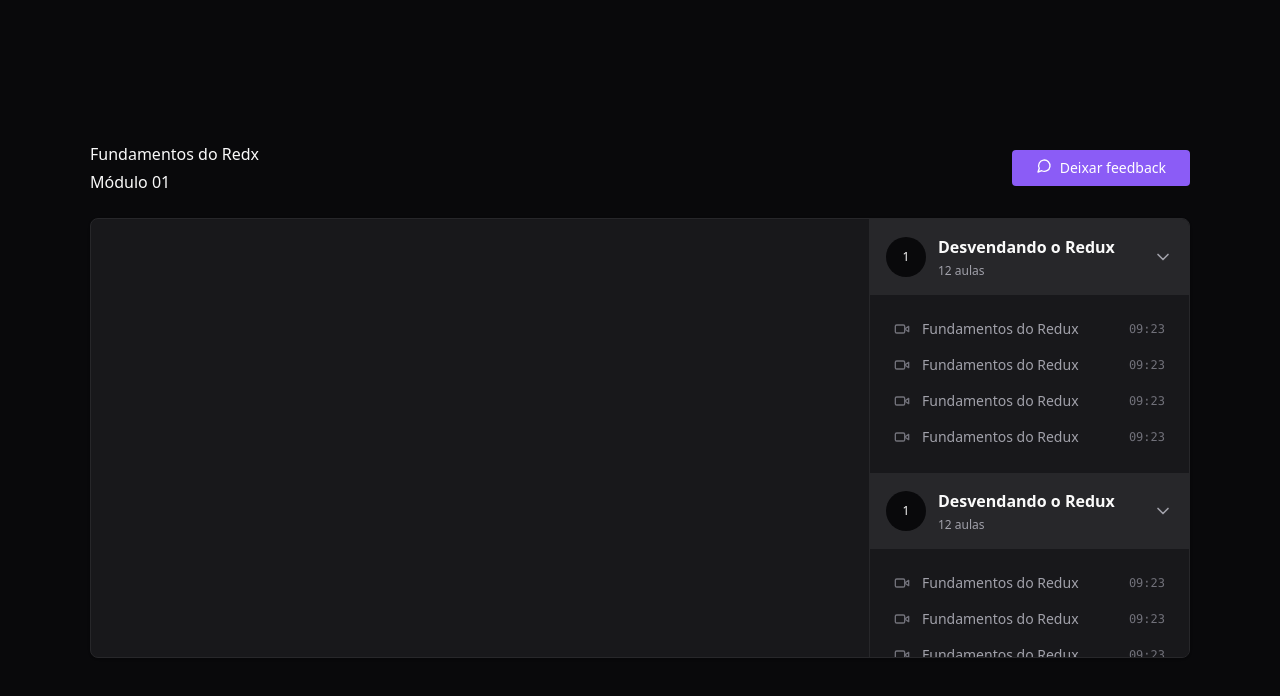
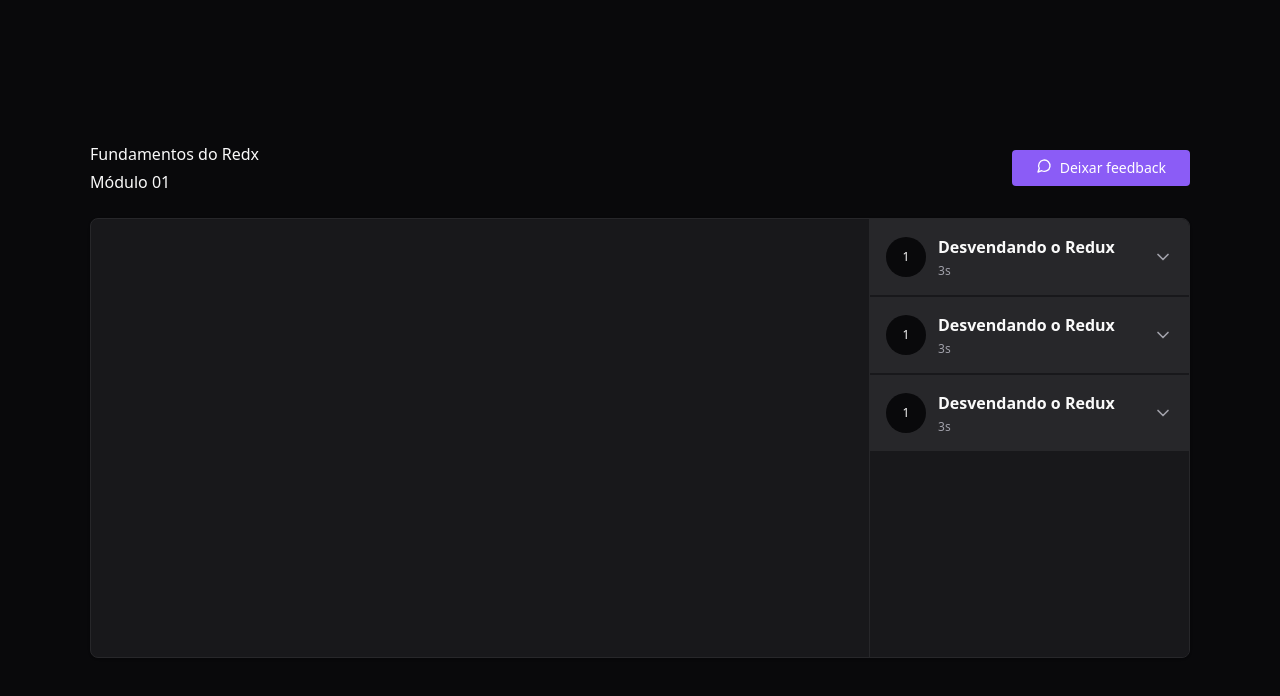
Before and after one commit to davidrock/react-redux-zustand, a React (Vite) app: page / in a window 1280 px wide. Shown: the top 696 px of the page. Built offline with nearby package versions, Linux system fonts and the light colour scheme.

Commit message:
split in components and add radix-ui

```diff
--- a/package.json
+++ b/package.json
@@ -13,6 +13,7 @@
 		"format": "prettier --write 'src/**/*.{js,jsx,ts,tsx,css,md,json}' --config ./.prettierrc"
 	},
 	"dependencies": {
+		"@radix-ui/react-collapsible": "^1.0.3",
 		"@reduxjs/toolkit": "^1.9.7",
 		"lucide-react": "^0.292.0",
 		"react": "^18.2.0",
--- /dev/null
+++ b/src/components/Header.tsx
@@ -0,0 +1,8 @@
+export function Header() {
+	return (
+		<div className="flex flex-col gap-1">
+			<h1>Fundamentos do Redx</h1>
+			<span className="">Módulo 01</span>
+		</div>
+	);
+}
--- /dev/null
+++ b/src/components/Lesson.tsx
@@ -0,0 +1,18 @@
+import { Video } from 'lucide-react';
+
+interface Props {
+	title: string;
+	duration: string;
+}
+
+export function Lesson({ title, duration }: Props) {
+	return (
+		<>
+			<button className="flex items-center gap-3 text-sm text-zinc-400">
+				<Video className="h-4 w-4 text-zinc-500" />
+				<span>{title}</span>
+				<span className="ml-auto font-mono text-xs text-zinc-500">{duration}</span>
+			</button>
+		</>
+	);
+}
--- /dev/null
+++ b/src/components/Module.tsx
@@ -0,0 +1,39 @@
+import { ChevronDown } from 'lucide-react';
+import { Lesson } from './Lesson';
+import * as Collapsible from '@radix-ui/react-collapsible';
+
+interface Props {
+	title: string;
+	lessonsAmount: number;
+	index: number;
+}
+
+export function Module({ title, lessonsAmount, index }: Props) {
+	return (
+		<Collapsible.Root className="group">
+			<div>
+				<Collapsible.Trigger className="flex w-full items-center gap-3 bg-zinc-800 p-4">
+					<div className="flex h-10 w-10 items-center justify-center rounded-full bg-zinc-950 text-xs">1</div>
+
+					<div className="flex flex-col gap-1 text-left">
+						<strong>{title}</strong>
+						<span className="text-xs text-zinc-400">{lessonsAmount}s</span>
+					</div>
+
+					<ChevronDown className="ml-auto h-5 w-5 text-zinc-400 group-data-[state=open]:rotate-180 transition-transform" />
+				</Collapsible.Trigger>
+				<Collapsible.Content>
+					<nav className="relative flex flex-col gap-4 p-6">
+						<Lesson title="Fundamentos do redux" duration="09:13" />
+						<Lesson title="Fundamentos do redux" duration="09:13" />
+						<Lesson title="Fundamentos do redux" duration="09:13" />
+						<Lesson title="Fundamentos do redux" duration="09:13" />
+						<Lesson title="Fundamentos do redux" duration="09:13" />
+						<Lesson title="Fundamentos do redux" duration="09:13" />
+						<Lesson title="Fundamentos do redux" duration="09:13" />
+					</nav>
+				</Collapsible.Content>
+			</div>
+		</Collapsible.Root>
+	);
+}
--- /dev/null
+++ b/src/components/PlayerVideo.tsx
@@ -0,0 +1,9 @@
+import ReactPlayer from 'react-player';
+
+export function PlayerVideo() {
+	return (
+		<div className="aspect-video flex-1">
+			<ReactPlayer width="100%" height="100%" controls url="https://www.youtube.com/watch?v=0nB_JfVDsXk" />
+		</div>
+	);
+}
--- a/src/pages/Player.tsx
+++ b/src/pages/Player.tsx
@@ -1,16 +1,14 @@
-import { ChevronDown, MessageCircle, Video } from 'lucide-react';
-import ReactPlayer from 'react-player';
+import { MessageCircle } from 'lucide-react';
+import { Header } from '../components/Header';
+import { PlayerVideo } from '../components/PlayerVideo';
+import { Module } from '../components/Module';
 
 export function Player() {
 	return (
 		<div className="flex h-screen items-center justify-center bg-zinc-950 text-zinc-50">
 			<div className="flex w-[1100px] flex-col gap-6">
 				<div className="flex items-center justify-between">
-					{/* Header */}
-					<div className="flex flex-col gap-1">
-						<h1>Fundamentos do Redx</h1>
-						<span className="">Módulo 01</span>
-					</div>
+					<Header />
 
 					<button className="items.center 0.2s flex gap-2 rounded bg-violet-500 px-6 py-2 text-sm font-medium text-white transition-colors hover:bg-violet-600">
 						<MessageCircle className="h-4 w-4" /> Deixar feedback
@@ -18,112 +16,11 @@
 				</div>
 
 				<main className="relative flex overflow-hidden rounded-lg border border-zinc-800 bg-zinc-900 pr-80 shadow">
-					<div className="aspect-video flex-1">
-						<ReactPlayer width="100%" height="100%" controls url="https://www.youtube.com/watch?v=0nB_JfVDsXk" />
-					</div>
+					<PlayerVideo />
 					<aside className="scrollbar-thin scrollbar-track-zinc-950 scrollbar-thumb-zinc-800 absolute bottom-0 right-0 top-0 w-80 divide-y-2 divide-zinc-900 overflow-y-scroll border-l border-zinc-800 bg-zinc-900">
-						<div>
-							<button className="flex w-full items-center gap-3 bg-zinc-800 p-4">
-								<div className="flex h-10 w-10 items-center justify-center rounded-full bg-zinc-950 text-xs">1</div>
-
-								<div className="flex flex-col gap-1 text-left">
-									<strong>Desvendando o Redux</strong>
-									<span className="text-xs text-zinc-400">12 aulas</span>
-								</div>
-
-								<ChevronDown className="ml-auto h-5 w-5 text-zinc-400" />
-							</button>
-							<nav className="relative flex flex-col gap-4 p-6">
-								<button className="flex items-center gap-3 text-sm text-zinc-400">
-									<Video className="h-4 w-4 text-zinc-500" />
-									<span>Fundamentos do Redux</span>
-									<span className="ml-auto font-mono text-xs text-zinc-500">09:23</span>
-								</button>
-								<button className="flex items-center gap-3 text-sm text-zinc-400">
-									<Video className="h-4 w-4 text-zinc-500" />
-									<span>Fundamentos do Redux</span>
-									<span className="ml-auto font-mono text-xs text-zinc-500">09:23</span>
-								</button>
-								<button className="flex items-center gap-3 text-sm text-zinc-400">
-									<Video className="h-4 w-4 text-zinc-500" />
-									<span>Fundamentos do Redux</span>
-									<span className="ml-auto font-mono text-xs text-zinc-500">09:23</span>
-								</button>
-								<button className="flex items-center gap-3 text-sm text-zinc-400">
-									<Video className="h-4 w-4 text-zinc-500" />
-									<span>Fundamentos do Redux</span>
-									<span className="ml-auto font-mono text-xs text-zinc-500">09:23</span>
-								</button>
-							</nav>
-						</div>
-						<div>
-							<button className="flex w-full items-center gap-3 bg-zinc-800 p-4">
-								<div className="flex h-10 w-10 items-center justify-center rounded-full bg-zinc-950 text-xs">1</div>
-
-								<div className="flex flex-col gap-1 text-left">
-									<strong>Desvendando o Redux</strong>
-									<span className="text-xs text-zinc-400">12 aulas</span>
-								</div>
-
-								<ChevronDown className="ml-auto h-5 w-5 text-zinc-400" />
-							</button>
-							<nav className="relative flex flex-col gap-4 p-6">
-								<button className="flex items-center gap-3 text-sm text-zinc-400">
-									<Video className="h-4 w-4 text-zinc-500" />
-									<span>Fundamentos do Redux</span>
-									<span className="ml-auto font-mono text-xs text-zinc-500">09:23</span>
-								</button>
-								<button className="flex items-center gap-3 text-sm text-zinc-400">
-									<Video className="h-4 w-4 text-zinc-500" />
-									<span>Fundamentos do Redux</span>
-									<span className="ml-auto font-mono text-xs text-zinc-500">09:23</span>
-								</button>
-								<button className="flex items-center gap-3 text-sm text-zinc-400">
-									<Video className="h-4 w-4 text-zinc-500" />
-									<span>Fundamentos do Redux</span>
-									<span className="ml-auto font-mono text-xs text-zinc-500">09:23</span>
-								</button>
-								<button className="flex items-center gap-3 text-sm text-zinc-400">
-									<Video className="h-4 w-4 text-zinc-500" />
-									<span>Fundamentos do Redux</span>
-									<span className="ml-auto font-mono text-xs text-zinc-500">09:23</span>
-								</button>
-							</nav>
-						</div>
-						<div>
-							<button className="flex w-full items-center gap-3 bg-zinc-800 p-4">
-								<div className="flex h-10 w-10 items-center justify-center rounded-full bg-zinc-950 text-xs">1</div>
-
-								<div className="flex flex-col gap-1 text-left">
-									<strong>Desvendando o Redux</strong>
-									<span className="text-xs text-zinc-400">12 aulas</span>
-								</div>
-
-								<ChevronDown className="ml-auto h-5 w-5 text-zinc-400" />
-							</button>
-							<nav className="relative flex flex-col gap-4 p-6">
-								<button className="flex items-center gap-3 text-sm text-zinc-400">
-									<Video className="h-4 w-4 text-zinc-500" />
-									<span>Fundamentos do Redux</span>
-									<span className="ml-auto font-mono text-xs text-zinc-500">09:23</span>
-								</button>
-								<button className="flex items-center gap-3 text-sm text-zinc-400">
-									<Video className="h-4 w-4 text-zinc-500" />
-									<span>Fundamentos do Redux</span>
-									<span className="ml-auto font-mono text-xs text-zinc-500">09:23</span>
-								</button>
-								<button className="flex items-center gap-3 text-sm text-zinc-400">
-									<Video className="h-4 w-4 text-zinc-500" />
-									<span>Fundamentos do Redux</span>
-									<span className="ml-auto font-mono text-xs text-zinc-500">09:23</span>
-								</button>
-								<button className="flex items-center gap-3 text-sm text-zinc-400">
-									<Video className="h-4 w-4 text-zinc-500" />
-									<span>Fundamentos do Redux</span>
-									<span className="ml-auto font-mono text-xs text-zinc-500">09:23</span>
-								</button>
-							</nav>
-						</div>
+						<Module index={0} title="Desvendando o Redux" lessonsAmount={3} />
+						<Module index={1} title="Desvendando o Redux" lessonsAmount={3} />
+						<Module index={2} title="Desvendando o Redux" lessonsAmount={3} />
 					</aside>
 				</main>
 			</div>
```
Also changed, not shown: 1 other file (tests, documents, lock files or other folders).
